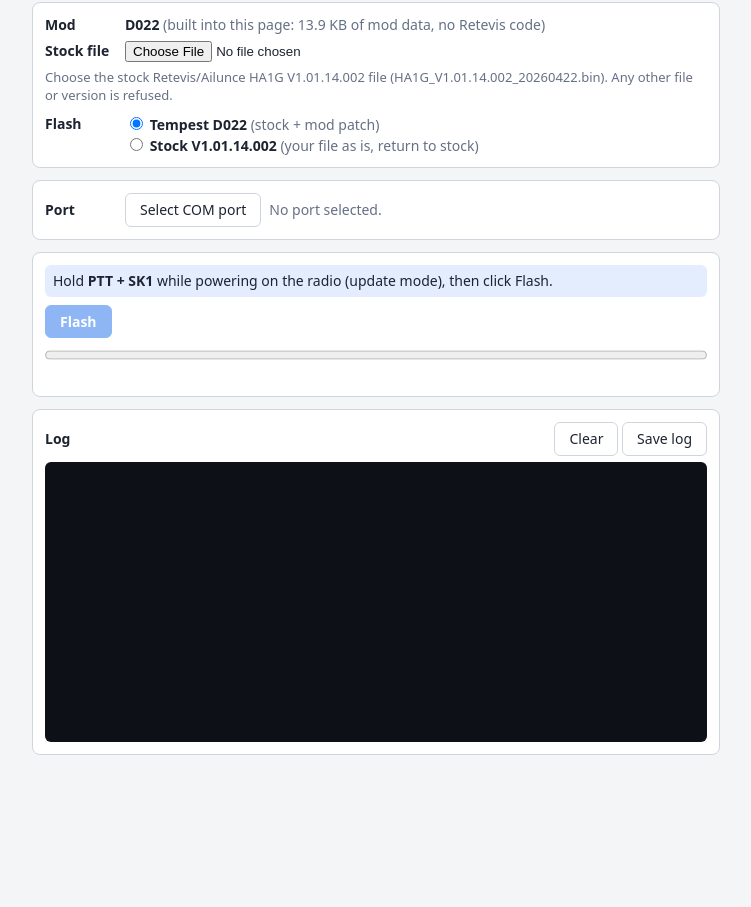
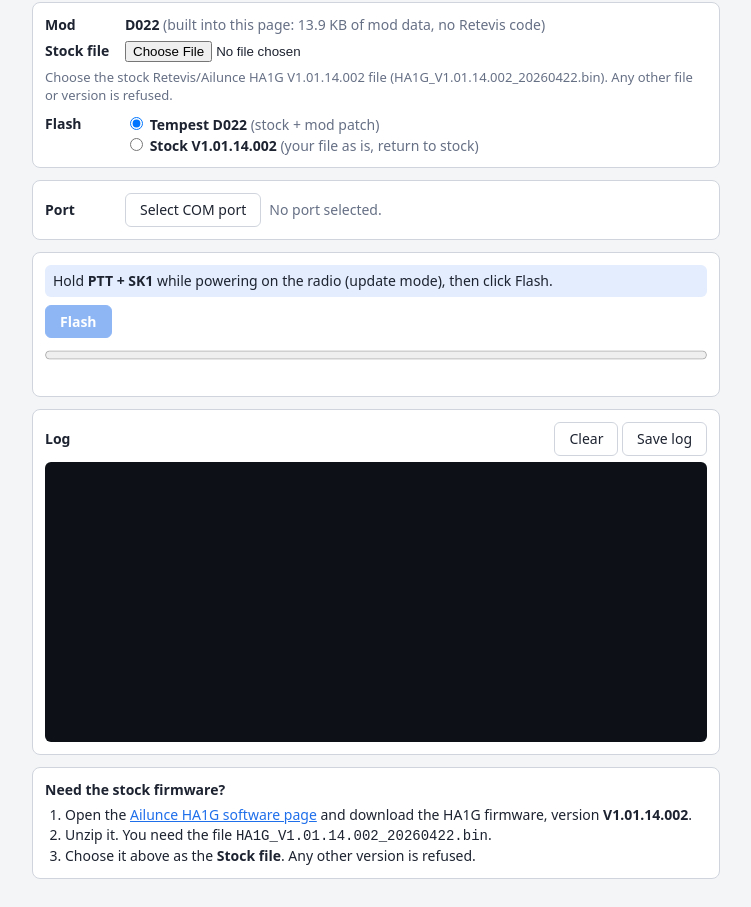
Before and after one commit to Tempitor/Tempest, a plain HTML site: page ha1g/index.html in a window 1280 px wide. Shown: the part 51-958 px from the top of the page, without its empty margins (264-1015 px from the left). Before the commit the page ends 834 px from the top, so only its background shows below. Drawn offline with Linux system fonts and the light colour scheme.

Commit message:
Flasher page: stock firmware download link and short steps below the log
Co-Authored-By: Claude Sonnet 5.5 <noreply@anthropic.com>
Claude-Session: https://claude.ai/code/session_01KNr8s6aTjx36iv5szW3cTB

```diff
--- a/ha1g/index.html
+++ b/ha1g/index.html
@@ -44,6 +44,7 @@
   .tabs { display:flex; gap:4px; border-bottom:1px solid var(--line); margin-bottom:10px; }
   .tabs button { border-radius:6px 6px 0 0; border-bottom:none; background:var(--bg); margin-bottom:-1px; }
   .tabs button.on { background:var(--panel); border-bottom:1px solid var(--panel); font-weight:600; }
+  a { color:var(--accent); }
   .hint { background:color-mix(in srgb, var(--accent) 12%, transparent); padding:6px 8px; border-radius:6px; margin-bottom:8px; }
 </style>
 </head>
@@ -80,6 +81,15 @@
     <div class="row" style="justify-content:space-between;margin-bottom:6px"><b>Log</b>
       <span><button id="clear">Clear</button> <button id="save">Save log</button></span></div>
     <pre id="log"></pre>
+  </div>
+
+  <div class="card">
+    <b>Need the stock firmware?</b>
+    <ol style="margin:6px 0 0;padding-left:20px">
+      <li>Open the <a href="https://www.ailunce.com/supports-ha1g-software" target="_blank" rel="noopener">Ailunce HA1G software page</a> and download the HA1G firmware, version <b>V1.01.14.002</b>.</li>
+      <li>Unzip it. You need the file <code>HA1G_V1.01.14.002_20260422.bin</code>.</li>
+      <li>Choose it above as the <b>Stock file</b>. Any other version is refused.</li>
+    </ol>
   </div>
 </main>
 <!-- Mod patch: only the bytes our build changed or added vs stock, no Retevis code.
```
